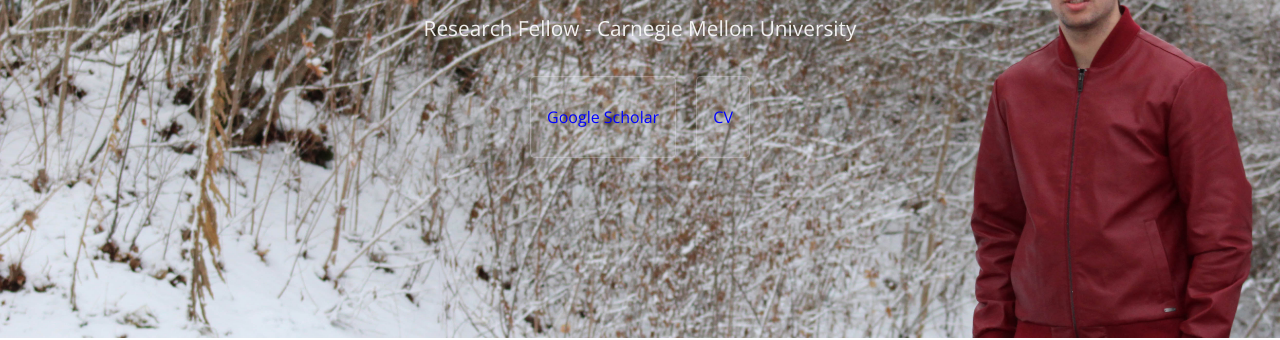
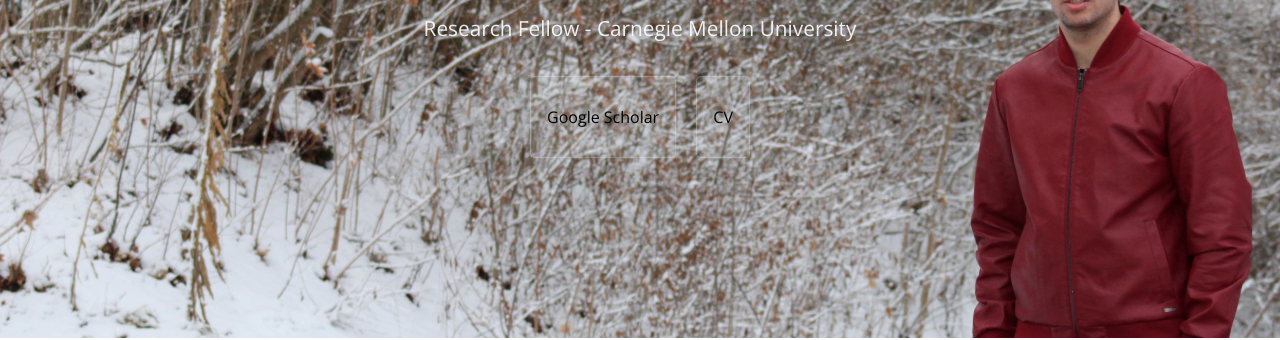
Before and after one commit to arashgholami/arashgholami.github.io, a Jekyll site: the page built from index.md, in a window 1280 px wide. Shown: the part 162-502 px from the top of the page. Built offline with Jekyll 4.4.1, drawn with Linux system fonts in a browser that asks for light colours.

Commit message:
Update default.html

```diff
--- a/_layouts/default.html
+++ b/_layouts/default.html
@@ -30,8 +30,8 @@
         <a href="{{ site.github.repository_url }}" class="btn">Source Code</a>
       {% endif %}
       {% if site.show_downloads %}
-        <a href="https://scholar.google.com/citations?user=tpoOv5MAAAAJ&hl=en" class="btn"><p style="color:Blue;">Google Scholar</p> </a>
-        <a href="https://arashgholami.github.io/Resume.pdf" class="btn"> <p style="color:Blue;">CV</p>   </a>
+        <a href="https://scholar.google.com/citations?user=tpoOv5MAAAAJ&hl=en" class="btn"><p style="color:Black;">Google Scholar</p> </a>
+        <a href="https://arashgholami.github.io/Resume.pdf" class="btn"> <p style="color:Black;">CV</p>   </a>
         <!--- <a href="{{ site.github.tar_url }}" class="btn">Download .tar.gz</a> --->
       {% endif %}
     </header>
```
